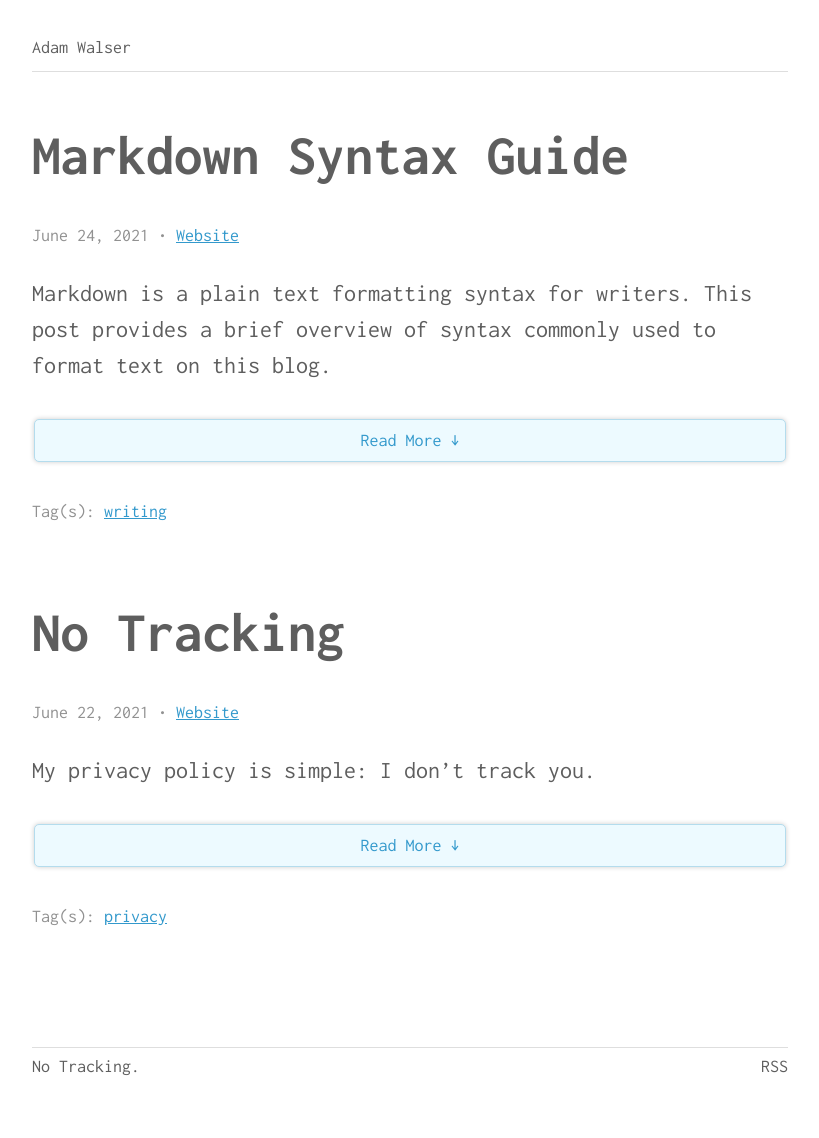
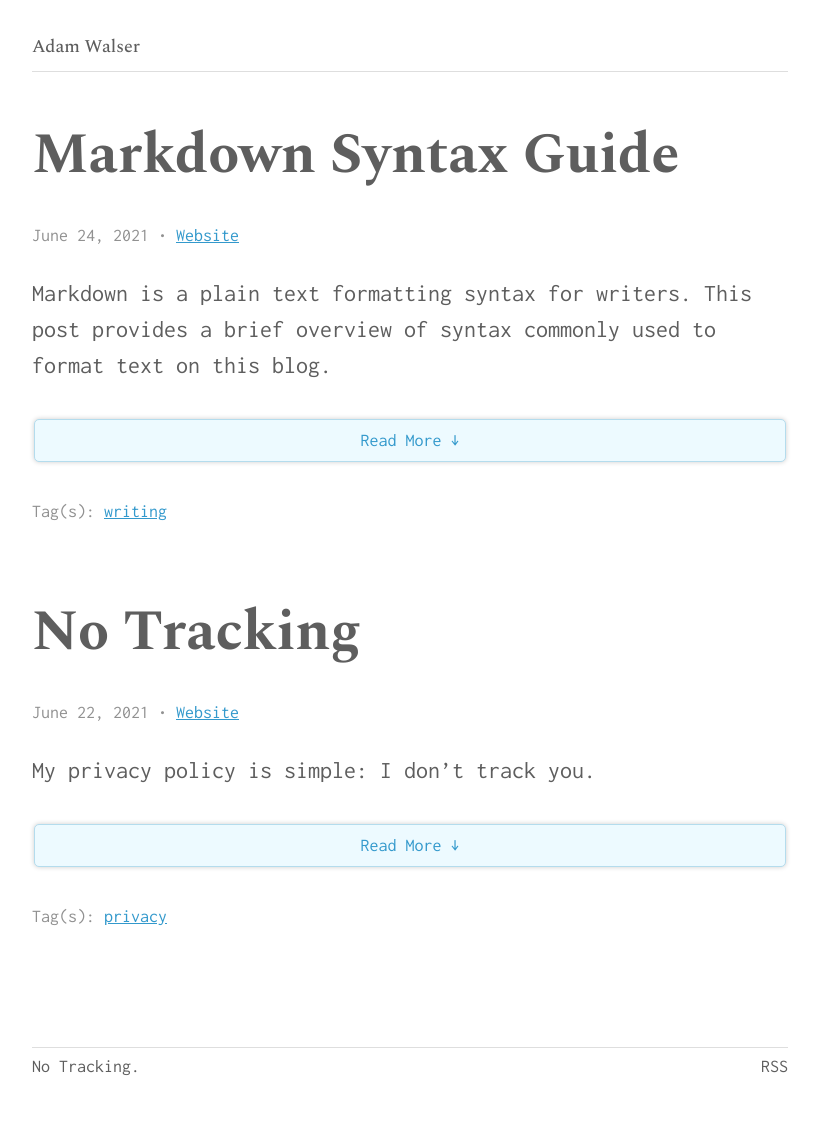
Before and after one commit to ajpwalser/ajpwalser.github.io, a Jekyll site: the page built from index.html, in a window 1280 px wide. Shown: the whole page, without its empty margins (230-1049 px from the left). Built offline with Jekyll 4.4.1, drawn with Linux system fonts in a browser that asks for light colours; the list of posts is cut into pages by our own code.

Commit message:
Update style.css

```diff
--- a/css/style.css
+++ b/css/style.css
@@ -127,6 +127,7 @@
 h2,
 h3,
 h4 {
+	font-family: 'Spectral', Times, "Times New Roman", serif;
 	font-weight: 700;
 }
 
```
